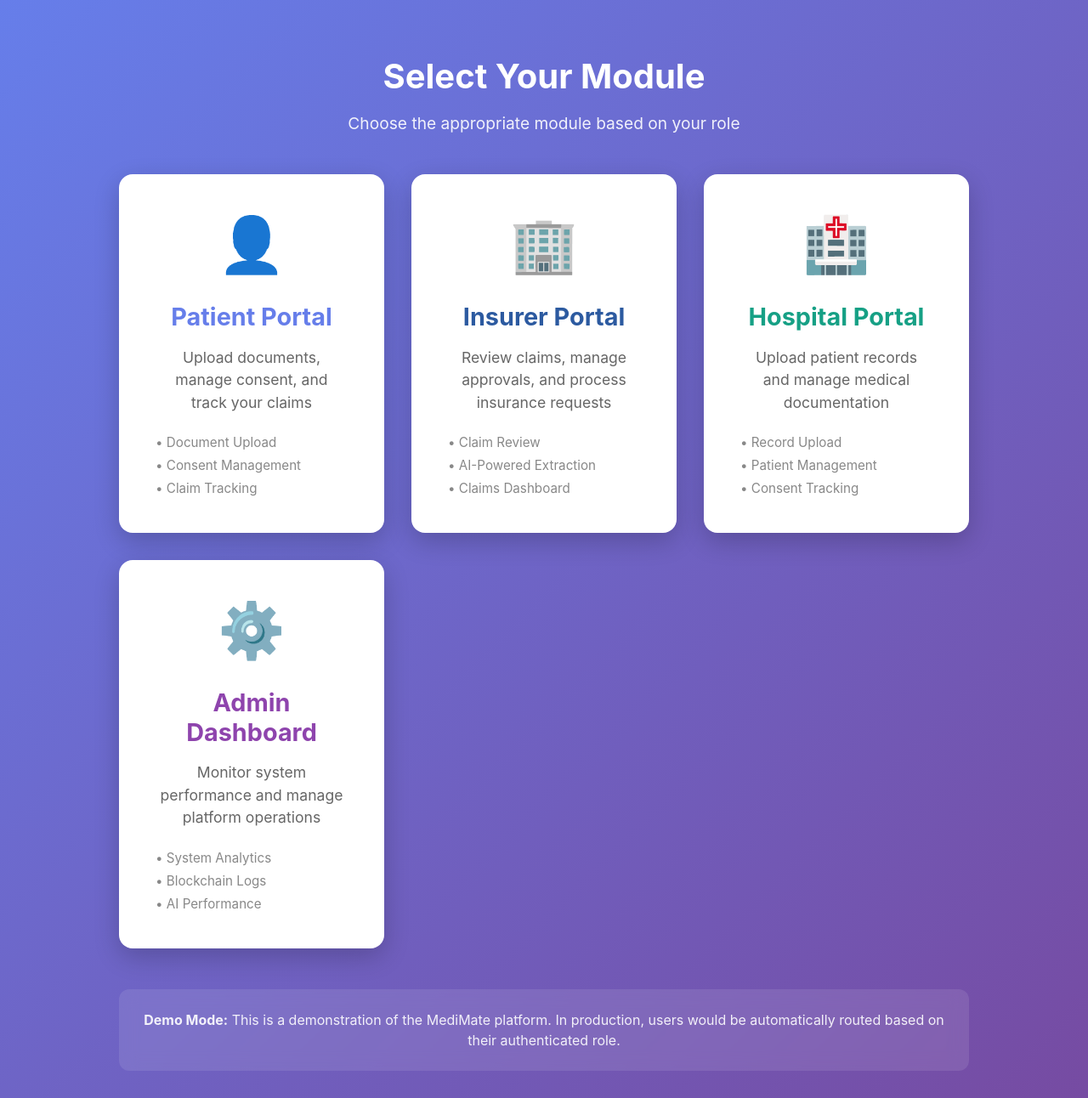
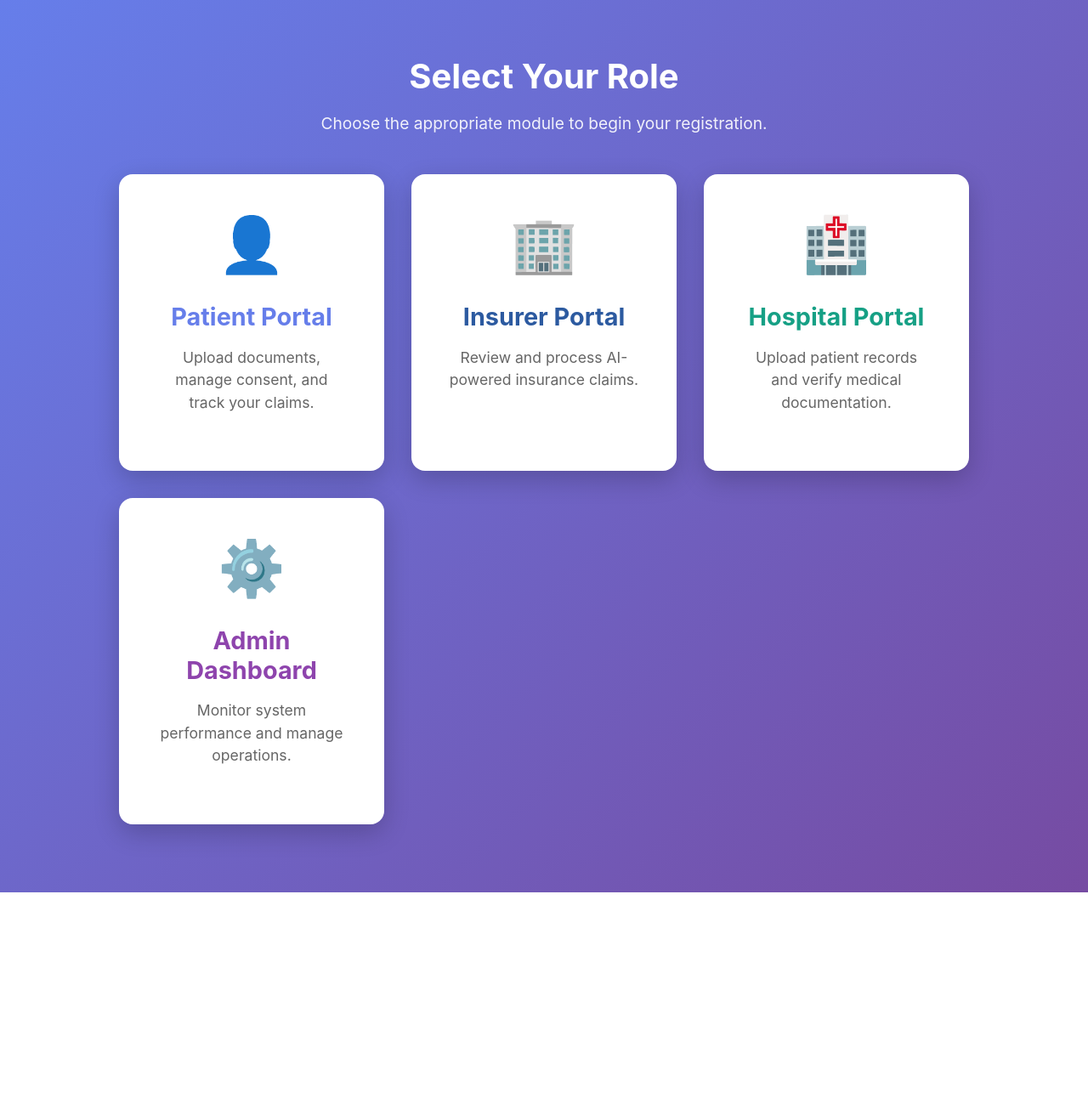
Before and after one commit to gitanjali-salvi/MediMate-Project, a React (Create React App) app in the folder medimate-ui/: page /select-module in a window 1280 px wide. Shown: the whole page at 85% size. After the commit the page ends 1050 px from the top, so only its background shows below. Built offline with nearby package versions, Linux system fonts and the light colour scheme.

Commit message:
feat: Implement role-based registration flow

```diff
--- a/medimate-ui/src/App.jsx
+++ b/medimate-ui/src/App.jsx
@@ -5,55 +5,46 @@ import { BrowserRouter, Routes, Route } from 'react-router-dom';
 import LandingPage from './pages/LandingPage';
 import LoginPage from './pages/LoginPage';
 import SignupPage from './pages/SignupPage';
-import ModuleSelector from './components/ModuleSelector'; // You created a great module selector
+import ModuleSelector from './components/ModuleSelector';
 
-// Patient Module Pages
+// ... (imports for all dashboard pages remain the same) ...
 import PatientDashboard from './pages/patient/PatientDashboard';
 import UploadDocuments from './pages/patient/UploadDocuments';
 import ConsentManagement from './pages/patient/ConsentManagement';
 import ClaimTracking from './pages/patient/ClaimTracking';
-
-// Hospital Module Pages
 import HospitalDashboard from './pages/hospital/HospitalDashboard';
 import HospitalUpload from './pages/hospital/HospitalUpload';
-
-// Insurer Module Pages
 import InsurerDashboard from './pages/insurer/InsurerDashboard';
 import ClaimReview from './pages/insurer/ClaimReview';
-
-// Admin Module Page
 import AdminDashboard from './pages/admin/AdminDashboard';
-
 
 function App() {
   return (
     <BrowserRouter>
       <Routes>
-        {/* --- Public Routes --- */}
+        {/* Public Routes */}
         <Route path="/" element={<LandingPage />} />
         <Route path="/login" element={<LoginPage />} />
-        <Route path="/signup" element={<SignupPage />} />
 
-        {/* --- Module Selection (for demo purposes) --- */}
+        {/* --- UPDATED SIGNUP ROUTE --- */}
+        <Route path="/signup/:role" element={<SignupPage />} />
+
+        {/* Module Selection */}
         <Route path="/select-module" element={<ModuleSelector />} />
 
-        {/* --- Patient Routes --- */}
+        {/* Protected Routes */}
         <Route path="/patient/dashboard" element={<PatientDashboard />} />
         <Route path="/patient/upload-documents" element={<UploadDocuments />} />
         <Route path="/patient/consent" element={<ConsentManagement />} />
         <Route path="/patient/track-claims" element={<ClaimTracking />} />
 
-        {/* --- Hospital Routes --- */}
         <Route path="/hospital/dashboard" element={<HospitalDashboard />} />
         <Route path="/hospital/upload" element={<HospitalUpload />} />
 
-        {/* --- Insurer Routes --- */}
         <Route path="/insurer/dashboard" element={<InsurerDashboard />} />
         <Route path="/insurer/claim-review/:claimId" element={<ClaimReview />} />
 
-        {/* --- Admin Route --- */}
         <Route path="/admin/dashboard" element={<AdminDashboard />} />
-
       </Routes>
     </BrowserRouter>
   );
--- a/medimate-ui/src/components/ModuleSelector.jsx
+++ b/medimate-ui/src/components/ModuleSelector.jsx
@@ -5,57 +5,34 @@ const ModuleSelector = () => {
   return (
     <div className="module-selector">
       <div className="selector-content">
-        <h2>Select Your Module</h2>
-        <p>Choose the appropriate module based on your role</p>
+        <h2>Select Your Role</h2>
+        <p>Choose the appropriate module to begin your registration.</p>
 
         <div className="module-cards">
-          <Link to="/patient/dashboard" className="module-card patient">
+          {/* --- UPDATED LINKS --- */}
+          <Link to="/signup/patient" className="module-card patient">
             <div className="module-icon">👤</div>
             <h3>Patient Portal</h3>
-            <p>Upload documents, manage consent, and track your claims</p>
-            <div className="module-features">
-              <span>• Document Upload</span>
-              <span>• Consent Management</span>
-              <span>• Claim Tracking</span>
-            </div>
+            <p>Upload documents, manage consent, and track your claims.</p>
           </Link>
 
-          <Link to="/insurer/dashboard" className="module-card insurer">
+          <Link to="/signup/insurer" className="module-card insurer">
             <div className="module-icon">🏢</div>
             <h3>Insurer Portal</h3>
-            <p>Review claims, manage approvals, and process insurance requests</p>
-            <div className="module-features">
-              <span>• Claim Review</span>
-              <span>• AI-Powered Extraction</span>
-              <span>• Claims Dashboard</span>
-            </div>
+            <p>Review and process AI-powered insurance claims.</p>
           </Link>
 
-          <Link to="/hospital/dashboard" className="module-card hospital">
+          <Link to="/signup/hospital" className="module-card hospital">
             <div className="module-icon">🏥</div>
             <h3>Hospital Portal</h3>
-            <p>Upload patient records and manage medical documentation</p>
-            <div className="module-features">
-              <span>• Record Upload</span>
-              <span>• Patient Management</span>
-              <span>• Consent Tracking</span>
-            </div>
+            <p>Upload patient records and verify medical documentation.</p>
           </Link>
 
-          <Link to="/admin/dashboard" className="module-card admin">
+          <Link to="/signup/admin" className="module-card admin">
             <div className="module-icon">⚙️</div>
             <h3>Admin Dashboard</h3>
-            <p>Monitor system performance and manage platform operations</p>
-            <div className="module-features">
-              <span>• System Analytics</span>
-              <span>• Blockchain Logs</span>
-              <span>• AI Performance</span>
-            </div>
+            <p>Monitor system performance and manage operations.</p>
           </Link>
-        </div>
-
-        <div className="demo-note">
-          <p><strong>Demo Mode:</strong> This is a demonstration of the MediMate platform. In production, users would be automatically routed based on their authenticated role.</p>
         </div>
       </div>
     </div>
--- a/medimate-ui/src/components/Navbar.jsx
+++ b/medimate-ui/src/components/Navbar.jsx
@@ -15,7 +15,6 @@ function Navbar() {
             <div className="nav-logo">
                 <Link to="/">MediMate 🩺</Link>
             </div>
-            {/* New Nav Links for sections */}
             <div className="nav-links">
                 <a onClick={() => scrollToSection('features')}>Features</a>
                 <a onClick={() => scrollToSection('about-us')}>About Us</a>
@@ -26,7 +25,8 @@ function Navbar() {
                 <Link to="/login">
                     <button className="btn-login">Login</button>
                 </Link>
-                <Link to="/signup">
+                {/* --- THIS IS THE CHANGE --- */}
+                <Link to="/select-module">
                     <button className="btn-signup">Sign Up</button>
                 </Link>
             </div>
--- a/medimate-ui/src/pages/SignupPage.jsx
+++ b/medimate-ui/src/pages/SignupPage.jsx
@@ -1,19 +1,30 @@
-import React, { useState } from 'react';
-import { Link } from 'react-router-dom';
+import React, { useState, useEffect } from 'react';
+import { Link, useParams } from 'react-router-dom'; // Import useParams
 import axios from 'axios';
 import '../AuthForm.css';
 
 function SignupPage() {
+    // Get the role from the URL parameter
+    const { role: urlRole } = useParams();
+
     const [fullName, setFullName] = useState('');
     const [email, setEmail] = useState('');
     const [phoneNumber, setPhoneNumber] = useState('');
     const [password, setPassword] = useState('');
     const [confirmPassword, setConfirmPassword] = useState('');
-    const [role, setRole] = useState(''); // New state for the role
+    // Set the initial role from the URL
+    const [role, setRole] = useState(urlRole || '');
     const [errors, setErrors] = useState({});
     const [successMessage, setSuccessMessage] = useState('');
 
+    // When the component loads, update the state if the URL role changes
+    useEffect(() => {
+        setRole(urlRole);
+    }, [urlRole]);
+
+
     const validateForm = () => {
+        // ... validation logic remains the same ...
         const newErrors = {};
         if (!fullName) newErrors.fullName = 'Full name is required';
         if (!email) {
@@ -34,36 +45,31 @@ function SignupPage() {
         if (password !== confirmPassword) {
             newErrors.confirmPassword = 'Passwords do not match';
         }
-        // --- New Validation for Role ---
         if (!role) {
-            newErrors.role = 'Please select a role';
+            newErrors.role = 'A role must be selected';
         }
         setErrors(newErrors);
         return Object.keys(newErrors).length === 0;
     };
 
     const handleSubmit = async (event) => {
+        // ... handleSubmit logic remains the same ...
         event.preventDefault();
         setSuccessMessage('');
         if (validateForm()) {
             try {
-                // Include role in the user data payload
                 const userData = { fullName, email, phoneNumber, password, role };
-
                 const response = await axios.post('http://localhost:5000/api/register', userData);
-
                 console.log('Server response:', response.data);
                 setSuccessMessage('Account created successfully! Please log in.');
-
                 // Clear form fields
                 setFullName('');
                 setEmail('');
                 setPhoneNumber('');
                 setPassword('');
                 setConfirmPassword('');
-                setRole('');
+                // Don't clear role, as it's from the URL
                 setErrors({});
-
             } catch (error) {
                 console.error('Signup error:', error);
                 if (error.response && error.response.data) {
@@ -82,14 +88,15 @@ function SignupPage() {
                 {errors.form && <p className="error-text">{errors.form}</p>}
                 {successMessage && <p className="success-text" style={{color: 'green'}}>{successMessage}</p>}
 
-                {/* --- New Role Selection Field --- */}
+                {/* The dropdown is now disabled so the user cannot change their selection */}
                 <div className="input-group">
                     <label htmlFor="role">Register As</label>
-                    <select id="role" value={role} onChange={(e) => setRole(e.target.value)} required>
+                    <select id="role" value={role} onChange={(e) => setRole(e.target.value)} required disabled>
                         <option value="">-- Select a Role --</option>
                         <option value="patient">Patient</option>
                         <option value="hospital">Hospital / Provider</option>
                         <option value="insurer">Insurer / TPA</option>
+                        <option value="admin">Admin</option>
                     </select>
                     {errors.role && <p className="error-text">{errors.role}</p>}
                 </div>
```
